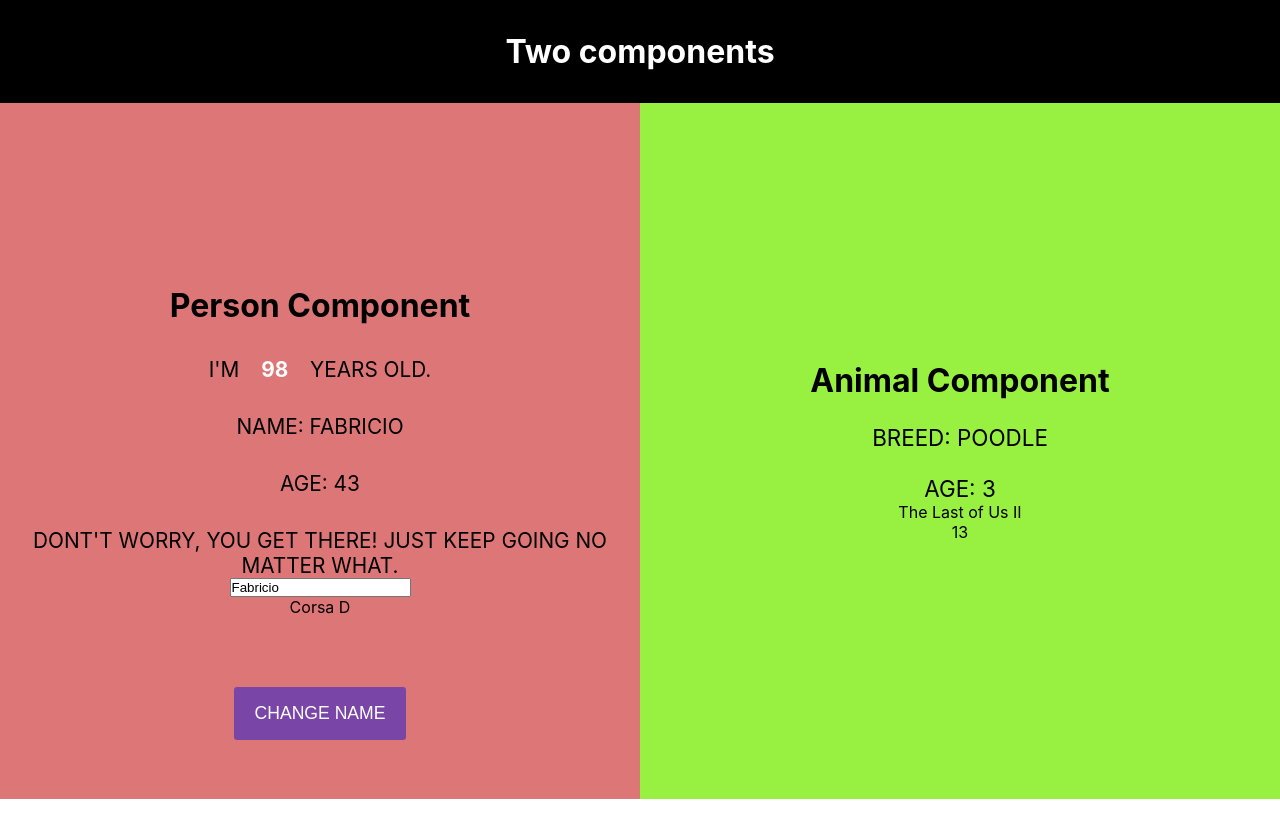
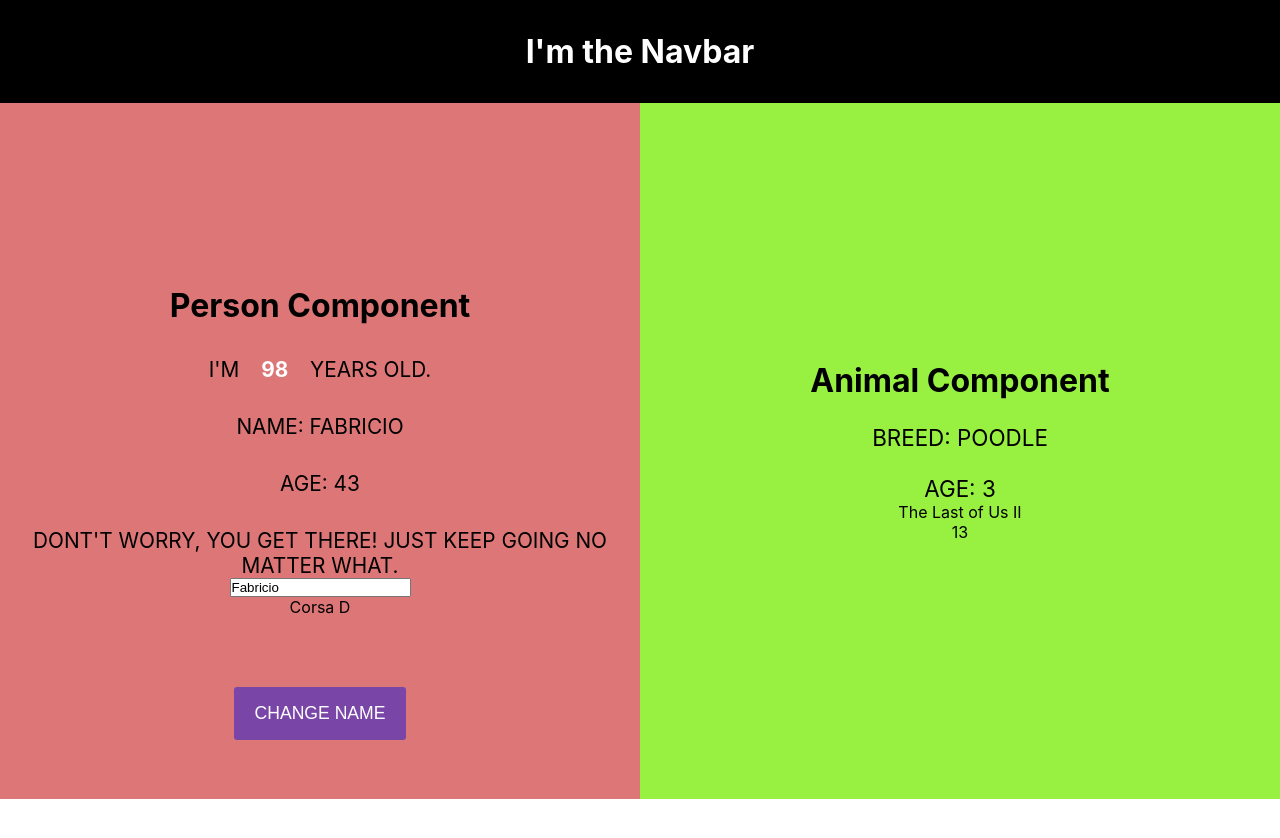
Before and after one commit to AmauriMarcos/react-basics, a React (Create React App) app: page / in a window 1280 px wide. Shown: the top 838 px of the page. Built offline with nearby package versions, Linux system fonts and the light colour scheme.

Commit message:
create a new component

```diff
--- a/src/App.css
+++ b/src/App.css
@@ -4,15 +4,6 @@
   grid-template-columns: repeat(2,1fr);
 }
 
-.title-components{
-  grid-column: 1/-1;
-  grid-row: 1/2;
-  background-color: black;
-  color: white;
-  text-align: center;
-  padding: 2rem 0;
-
-}
 
 .btn{
   padding: 1rem 1.3rem;
--- a/src/App.js
+++ b/src/App.js
@@ -2,6 +2,7 @@ import logo from './logo.svg';
 import './App.css';
 import Person from './Person/Person';
 import Animal from './Animal/Animal';
+import Navbar from './Navbar/Navbar';
 import { useState } from 'react';
 
 
@@ -68,7 +69,7 @@ const App = props => {
 
     return(
       <div className="App">
-        <h1 className="title-components">Two components</h1>
+        <Navbar></Navbar>
 
         <Person
           model={carsState.cars[0].model}
--- /dev/null
+++ b/src/Navbar/Navbar.css
@@ -0,0 +1,16 @@
+.nav-container{
+    background-color: black;
+    color: white;
+    width:100%;
+    display: flex;
+    justify-content: center;
+    align-items: center;
+    padding: 2rem 0;
+    grid-column: 1/-1;
+    grid-row: 1/2;
+}
+
+.nav-container h2{
+    font-size: 2rem;
+    color: white;
+}
--- /dev/null
+++ b/src/Navbar/Navbar.js
@@ -0,0 +1,12 @@
+import React from 'react';
+import './Navbar.css';
+
+const Navbar = () =>{
+    return(
+        <div className="nav-container">
+            <h2>I'm the Navbar</h2>
+        </div>
+    )
+}
+
+export default Navbar;
```
